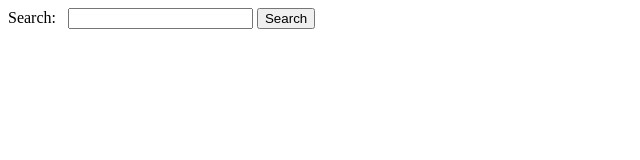
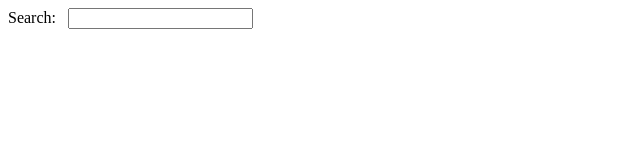
Before and after one commit to caninemwenja/jquery.activesearch, a plain HTML site: page index.html in a window 1280 px wide. Shown: the whole page, without its empty margins (0-640 px from the left). Drawn offline with nearby package versions, Linux system fonts and the light colour scheme.

Commit message:
removed form button

```diff
--- a/index.html
+++ b/index.html
@@ -7,9 +7,6 @@
 		<form>
 			<label>Search: </label>&nbsp;
 			<input type="text" name="keyword" id="keyword_field"/>
-			<button type="submit">
-				Search
-			</button>
 		</form>
 		<br/>
 		<ol id="results"></ol>
```
